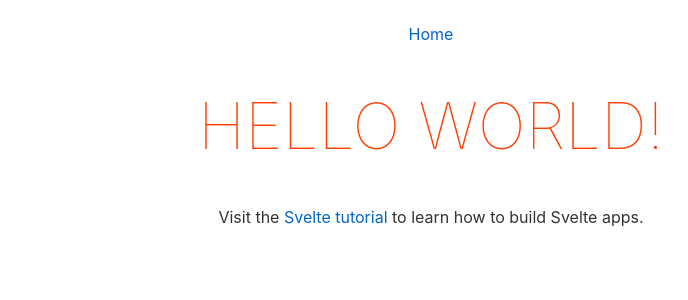
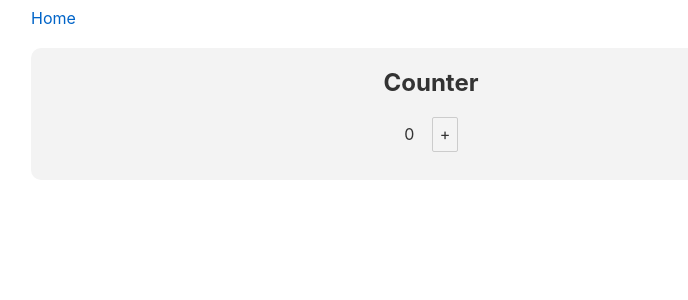
Before and after one commit to theSherwood/7_GUIs, a Svelte app in the folder svelte/: page / in a window 1280 px wide. Shown: the top 300 px of the page, without its empty margins (209-897 px from the left). Built offline with nearby package versions, Linux system fonts and the light colour scheme.

Commit message:
Add counter task and card component.

```diff
--- a/svelte/src/App.svelte
+++ b/svelte/src/App.svelte
@@ -1,31 +1,16 @@
 <script>
-	export let name;
+	import Counter from './tasks/counter.svelte'
 </script>
 
 <main>
 	<a href="../../index.html">Home</a>
-	<h1>Hello {name}!</h1>
-	<p>Visit the <a href="https://svelte.dev/tutorial">Svelte tutorial</a> to learn how to build Svelte apps.</p>
+
+	<Counter />
 </main>
 
 <style>
 	main {
-		text-align: center;
-		padding: 1em;
-		max-width: 240px;
-		margin: 0 auto;
-	}
-
-	h1 {
-		color: #ff3e00;
-		text-transform: uppercase;
-		font-size: 4em;
-		font-weight: 100;
-	}
-
-	@media (min-width: 640px) {
-		main {
-			max-width: none;
-		}
+		max-width: 800px;
+		margin: auto;
 	}
 </style>
--- /dev/null
+++ b/svelte/src/components/card.svelte
@@ -0,0 +1,23 @@
+<script>
+  export let title
+</script>
+
+<section>
+  <h2>{title}</h2>
+  <slot></slot>
+</section>
+
+<style>
+  section {
+    background: #f3f3f3;
+    padding: 20px;
+    border-radius: 10px;
+    margin-top: 20px;
+    text-align: center;
+  }
+
+  h2 {
+    margin-top: 0px;
+    text-align: center;
+  }
+</style>
--- /dev/null
+++ b/svelte/src/tasks/counter.svelte
@@ -0,0 +1,10 @@
+<script>
+  import Card from "../components/card.svelte";
+
+  let count = 0;
+</script>
+
+<Card title="Counter">
+  {count}&nbsp;&nbsp;&nbsp;
+  <button on:click={() => count++}>+</button>
+</Card>
```
